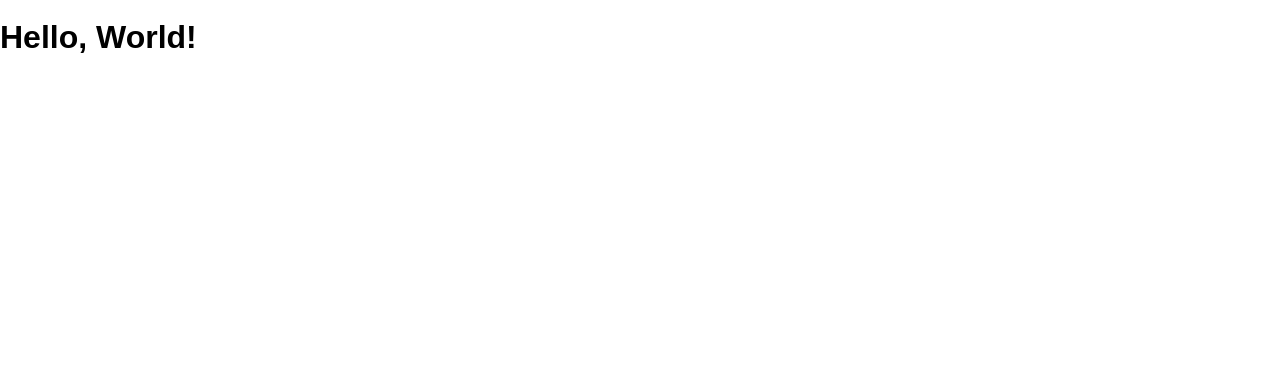
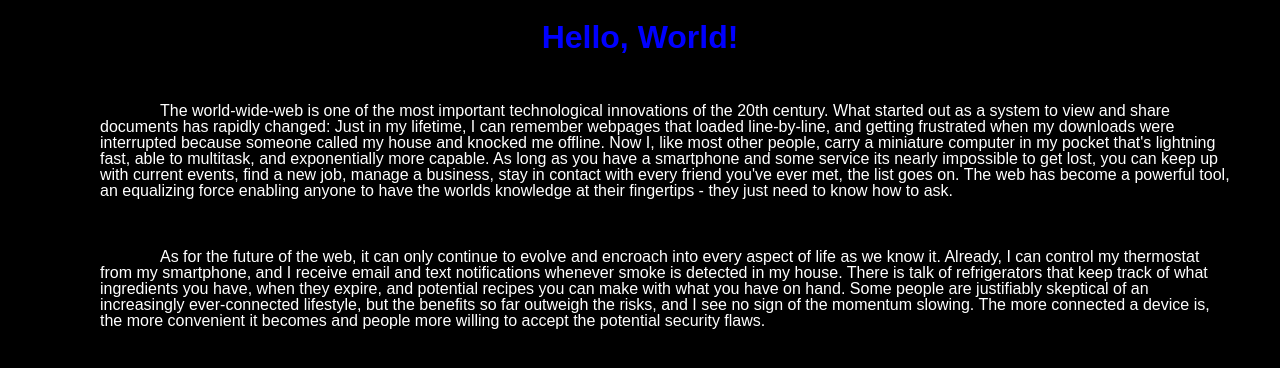
Before and after one commit to Michael-Gr/hello-world, a website: page public/index.html in a window 1280 px wide. Drawn offline with Linux system fonts and the light colour scheme.

Commit message:
Finishes the homework

```diff
--- a/public/index.html
+++ b/public/index.html
@@ -7,6 +7,10 @@
     <link rel="stylesheet" href="/screen.css">
   </head>
   <body>
-    <h1>Hello, World!</h1>
+    <h1 id="myheader">Hello, World!</h1>
+     <p>The world-wide-web is one of the most important technological innovations of the 20th century. What started out as a system to view and share documents has rapidly changed: Just in my lifetime, I can remember webpages that loaded line-by-line, and getting frustrated when my downloads were interrupted because someone called my house and knocked me offline. Now I, like most other people, carry a miniature computer in my pocket that's lightning fast, able to multitask, and exponentially more capable. As long as you have a smartphone and some service its nearly impossible to get lost, you can keep up with current events, find a new job, manage a business, stay in contact with every friend you've ever met, the list goes on. The web has become a powerful tool, an equalizing force enabling anyone to have the worlds knowledge at their fingertips - they just need to know how to ask.
+     </p>
+     <p>As for the future of the web, it can only continue to evolve and encroach into every aspect of life as we know it. Already, I can control my thermostat from my smartphone, and I receive email and text notifications whenever smoke is detected in my house. There is talk of refrigerators that keep track of what ingredients you have, when they expire, and potential recipes you can make with what you have on hand. Some people are justifiably skeptical of an increasingly ever-connected lifestyle, but the benefits so far outweigh the risks, and I see no sign of the momentum slowing. The more connected a device is, the more convenient it becomes and people more willing to accept the potential security flaws.
+     </p>
   </body>
 </html>
--- a/public/screen.css
+++ b/public/screen.css
@@ -6,3 +6,19 @@ body {
   margin: 0;
   font: 16px / 1 sans-serif;
 }
+#myheader {
+        color: Blue;
+        text-align: center;
+}
+body {
+        color: White;
+        background-color: Black;
+}
+p {
+     text-indent: 60px;
+     margin-top: 50px;
+     margin-bottom: 50px;
+     margin-right: 50px;
+     margin left: 50px;
+     padding-left: 100px;
+}
```
